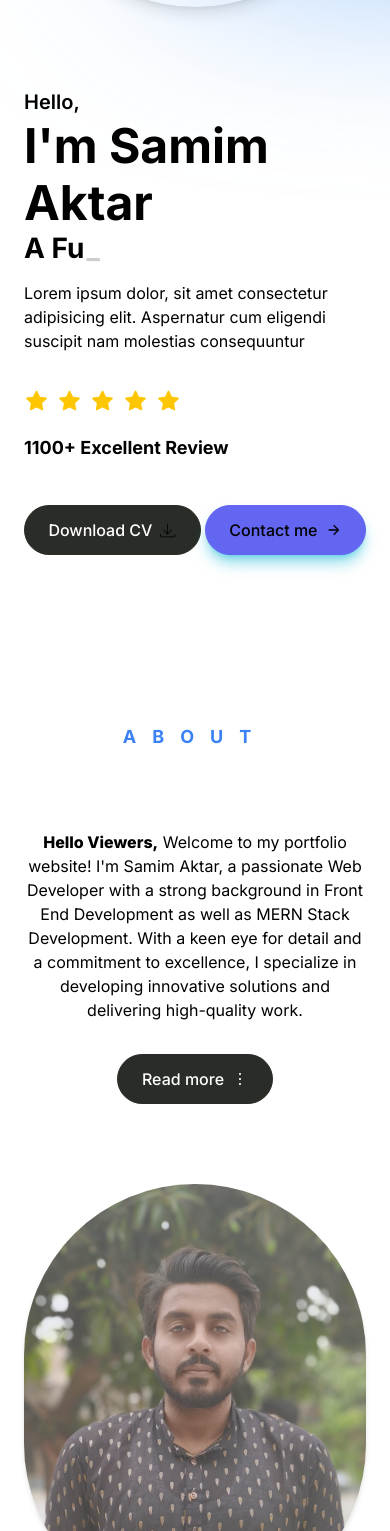
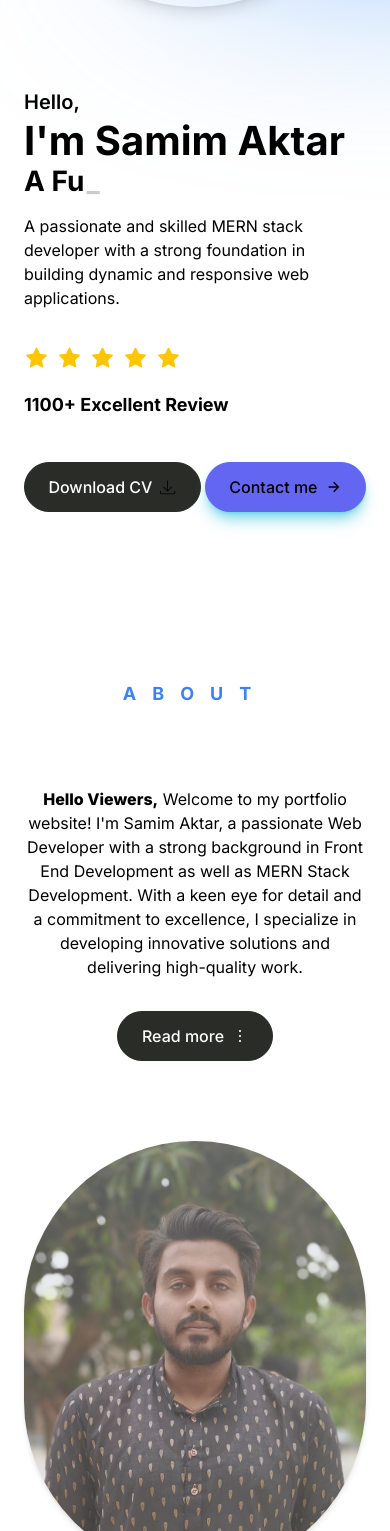
Before and after one commit to samimhub/Portfolio_App_samim, a Next.js app: page / in a window 390 px wide. Shown: the part 469-2000 px from the top of the page. Built offline with nearby package versions, Linux system fonts and the light colour scheme.

Commit message:
new commite

```diff
--- a/src/app/Components/About.tsx
+++ b/src/app/Components/About.tsx
@@ -3,7 +3,7 @@ import Button from "./Button"
 
 function About() {
   return (
-    <section className="max-container padding-container gap-20 py-10 pb-32 lg:py-20 bg-[]f7f7f7]">
+    <section className="max-container padding-container gap-20 py-10 pb-20 lg:py-20 bg-[]f7f7f7]">
       <div className="text-center bold-18 uppercase tracking-[1rem] text-blue-500 pb-20">
       About
       </div>
--- a/src/app/Components/Hero.tsx
+++ b/src/app/Components/Hero.tsx
@@ -20,7 +20,7 @@ function Hero() {
     {/*Right*/ }
     <div className="relative z-10 flex flex-1 flex-col pt-15">
       <h4 className="bold-20">Hello,</h4>
-      <h1 className="bold-48 lg:bold-52 relative"> I&#39;m Samim Aktar</h1>
+      <h1 className="bold-40 lg:bold-52 relative"> I&#39;m Samim Aktar</h1>
       <h2 className="bold-28 lg:bold-32 text-[1.8rem capitalize]">
         A {" "}
         <span>
@@ -35,8 +35,7 @@ function Hero() {
           />
         </span>
         </h2>
-        <p className="regular-16 max-w-[555px] my-4">Lorem ipsum dolor, sit amet consectetur adipisicing elit.
-          Aspernatur cum eligendi suscipit nam molestias consequuntur</p>
+        <p className="regular-16 max-w-[555px] my-4">A passionate and skilled MERN stack developer with a strong foundation in building dynamic and responsive web applications.</p>
           <div className="my-5 flex flex-wrap gap-5">
             <div className="flex items-center gap-2">
               {
```
